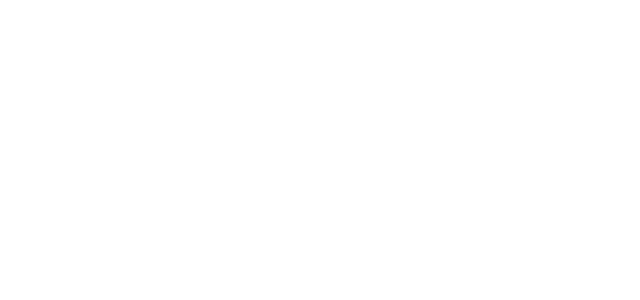
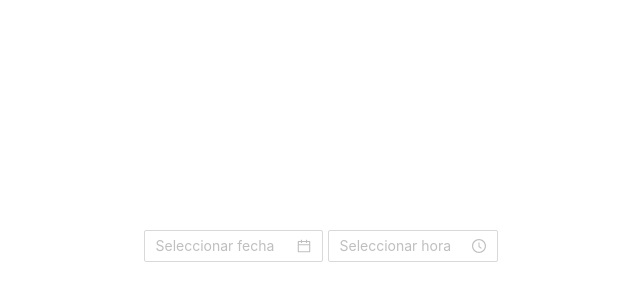
Before and after one commit to stealth14/predictor, a Next.js app: page / in a window 1280 px wide. Shown: the part 154-454 px from the top of the page, without its empty margins (315-955 px from the left). Built offline with nearby package versions, Linux system fonts and the light colour scheme.

Commit message:
antd package, global languaje config, time and date pickers

```diff
--- a/package.json
+++ b/package.json
@@ -8,6 +8,7 @@
     "start": "next start"
   },
   "dependencies": {
+    "antd": "^4.15.4",
     "next": "^10.2.0",
     "react": "17.x",
     "react-dom": "17.x"
--- a/pages/index.js
+++ b/pages/index.js
@@ -1,8 +1,11 @@
 import styles from "../styles/Home.module.css";
+import "antd/dist/antd.css";
+import Form from "@/components/Form";
 
 export default function Home() {
   return (
     <div className={styles.container}>
+      <Form />
     </div>
   );
 }
--- /dev/null
+++ b/src/components/Form.js
@@ -0,0 +1,22 @@
+import React from "react";
+import { TimePicker } from "antd";
+import { DatePicker } from "antd";
+import { Row, Col } from "antd";
+
+import { ConfigProvider } from "antd";
+import esES from "antd/lib/locale/es_ES";
+
+export default function Form() {
+  return (
+    <ConfigProvider locale={esES}>
+      <Row gutter={5}>
+        <Col span={12}>
+          <DatePicker />
+        </Col>
+        <Col span={12}>
+          <TimePicker />
+        </Col>
+      </Row>
+    </ConfigProvider>
+  );
+}
```
Also changed, not shown: 1 other file (tests, documents, lock files or other folders).
